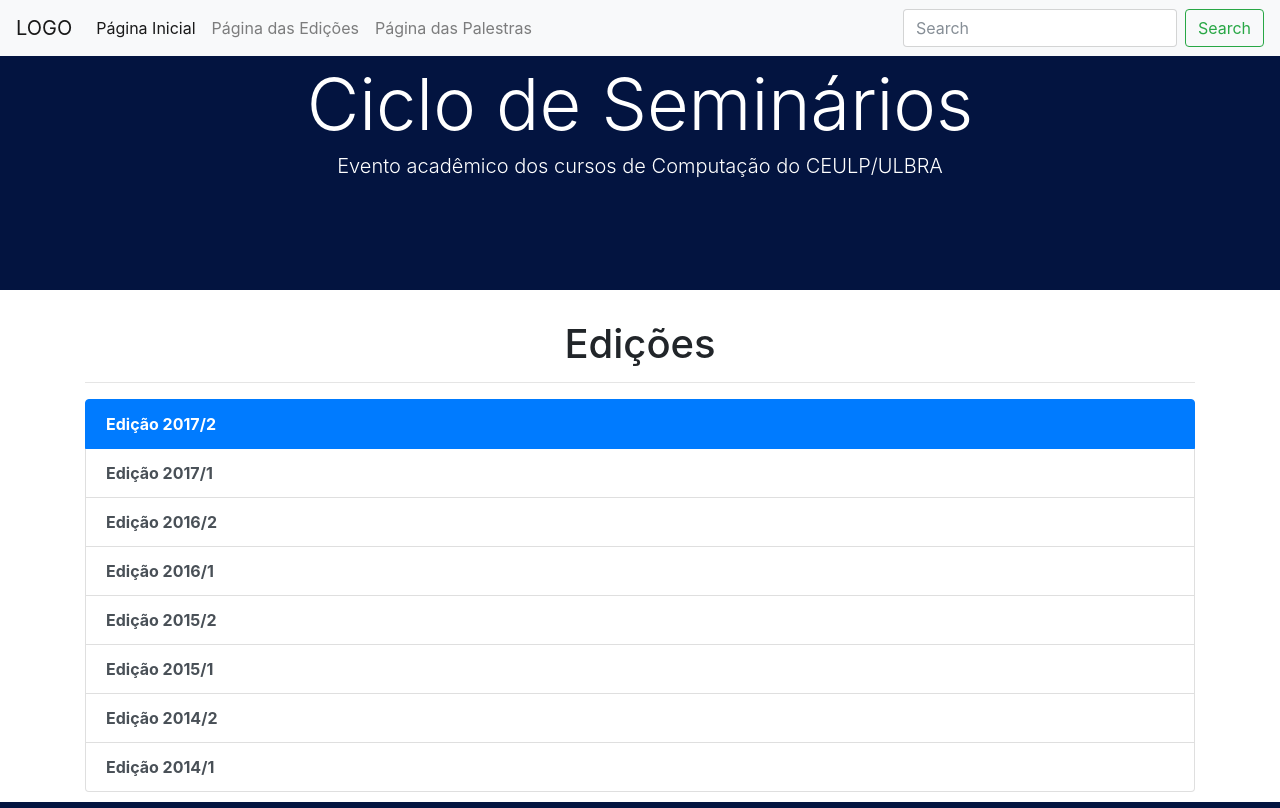
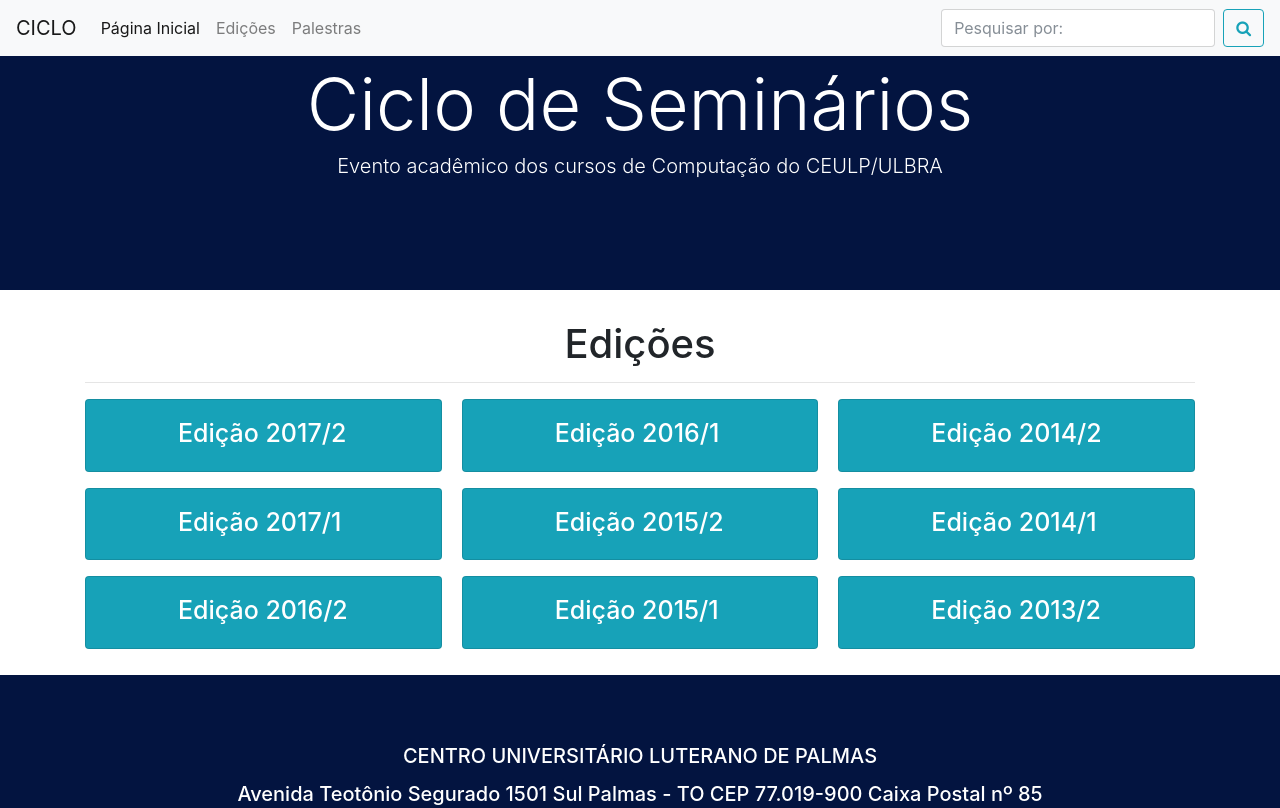
Before and after one commit to itgirlsceulp/ciclo-de-seminarios, a plain HTML site: page edicoes.html in a window 1280 px wide. Shown: the top 808 px of the page. Drawn offline with nearby package versions, Linux system fonts and the light colour scheme.

Commit message:
Alterações gerais

```diff
--- a/edicoes.html
+++ b/edicoes.html
@@ -7,19 +7,16 @@
     <!--disponível para diversos dispositivos-->
     <link rel="stylesheet" href="https://maxcdn.bootstrapcdn.com/bootstrap/4.0.0-beta/css/bootstrap.min.css" integrity="sha384-/Y6pD6FV/Vv2HJnA6t+vslU6fwYXjCFtcEpHbNJ0lyAFsXTsjBbfaDjzALeQsN6M"
         crossorigin="anonymous">
-    <link rel="stylesheet" href="estilo.css">
-    <title>Ciclo de Seminários</title>
+        <link rel="stylesheet" href="estilo.css">
+        <link href="https://maxcdn.bootstrapcdn.com/font-awesome/4.7.0/css/font-awesome.min.css" rel="stylesheet" integrity="sha384-wvfXpqpZZVQGK6TAh5PVlGOfQNHSoD2xbE+QkPxCAFlNEevoEH3Sl0sibVcOQVnN"
+            crossorigin="anonymous">
+            <title>Ciclo de Seminários</title>
 </head>
 
 <body>
     <header>
         <nav class="navbar fixed-top navbar-expand-lg navbar-light bg-light">
-            <a class="navbar-brand" href="#">LOGO</a>
-            <button class="navbar-toggler" type="button" data-toggle="collapse" data-target="#navbarSupportedContent" aria-controls="navbarSupportedContent"
-                aria-expanded="false" aria-label="Toggle navigation">
-                <span class="navbar-toggler-icon"></span>
-            </button>
-
+            <a class="navbar-brand" href="index.html">CICLO</a>
             <div class="collapse navbar-collapse" id="navbarSupportedContent">
                 <ul class="navbar-nav mr-auto">
                     <li class="nav-item active">
@@ -28,15 +25,15 @@
                         </a>
                     </li>
                     <li class="nav-item">
-                        <a class="nav-link" href="edicoes.html">Página das Edições</a>
+                        <a class="nav-link" href="edicoes.html">Edições</a>
                     </li>
                     <li class="nav-item">
-                        <a class="nav-link" href="palestras.html">Página das Palestras</a>
+                        <a class="nav-link" href="palestras.html">Palestras</a>
                     </li>
                 </ul>
                 <form class="form-inline my-2 my-lg-0">
-                    <input class="form-control mr-sm-2" type="text" placeholder="Search" aria-label="Search">
-                    <button class="btn btn-outline-success my-2 my-sm-0" type="submit">Search</button>
+                    <input class="form-control mr-sm-2" type="text" placeholder="Pesquisar por:" aria-label="Search">
+                    <button class="btn btn-outline-info my-2 my-sm-0" type="submit"><i class="fa fa-search" aria-hidden="true"></i></button>
                 </form>
             </div>
         </nav>
@@ -52,19 +49,70 @@
         <div class="container">
             <h1 class="titulo-pagina">Edições</h1>
             <hr>
-            <div class="">
-                <div class="list-group">
-                    <strong>
-                    <a href="palestras.html" class="list-group-item active">Edição 2017/2</a>
-                    <a href="#" class="list-group-item list-group-item-action">Edição 2017/1</a>
-                    <a href="#" class="list-group-item list-group-item-action">Edição 2016/2</a>
-                    <a href="#" class="list-group-item list-group-item-action">Edição 2016/1</a>
-                    <a href="#" class="list-group-item list-group-item-action">Edição 2015/2</a>
-                    <a href="#" class="list-group-item list-group-item-action">Edição 2015/1</a>
-                    <a href="#" class="list-group-item list-group-item-action">Edição 2014/2</a>
-                    <a href="#" class="list-group-item list-group-item-action">Edição 2014/1</a>
-                </strong>
-                </div>
+            <div class="card-columns">
+                <a href="palestras.html">
+                    <div class="card text-white bg-info mb-3">
+                        <div class="card-body">
+                            <h4 class="card-title card-edicoes">Edição 2017/2</h4>
+                        </div>
+                    </div>
+                </a>
+                <a href="palestras.html">
+                    <div class="card text-white bg-info mb-3">
+                        <div class="card-body">
+                            <h4 class="card-title card-edicoes">Edição 2017/1</h4>
+                        </div>
+                    </div>
+                </a>
+                <a href="palestras.html">
+                    <div class="card text-white bg-info mb-3">
+                        <div class="card-body">
+                            <h4 class="card-title card-edicoes">Edição 2016/2</h4>
+                        </div>
+                    </div>
+                </a>
+                <a href="palestras.html">
+                    <div class="card text-white bg-info mb-3">
+                        <div class="card-body">
+                            <h4 class="card-title card-edicoes">Edição 2016/1</h4>
+                        </div>
+                    </div>
+                </a>
+                <a href="palestras.html">
+                    <div class="card text-white bg-info mb-3">
+                        <div class="card-body">
+                            <h4 class="card-title card-edicoes">Edição 2015/2</h4>
+                        </div>
+                    </div>
+                </a>
+                <a href="palestras.html">
+                    <div class="card text-white bg-info mb-3">
+                        <div class="card-body">
+                            <h4 class="card-title card-edicoes">Edição 2015/1</h4>
+                        </div>
+                    </div>
+                </a>
+                <a href="palestras.html">
+                    <div class="card text-white bg-info mb-3">
+                        <div class="card-body">
+                            <h4 class="card-title card-edicoes">Edição 2014/2</h4>
+                        </div>
+                    </div>
+                </a>
+                <a href="palestras.html">
+                    <div class="card text-white bg-info mb-3">
+                        <div class="card-body">
+                            <h4 class="card-title card-edicoes">Edição 2014/1</h4>
+                        </div>
+                    </div>
+                </a>
+                <a href="palestras.html">
+                    <div class="card text-white bg-info mb-3">
+                        <div class="card-body">
+                            <h4 class="card-title card-edicoes">Edição 2013/2</h4>
+                        </div>
+                    </div>
+                </a>
             </div>
         </div>
     </section>
--- a/estilo.css
+++ b/estilo.css
@@ -91,3 +91,9 @@ footer{
 .container{
     margin-bottom: 10px;
 }
+
+.card-edicoes{
+    font-size: 25px;
+    margin-bottom: .20rem;
+    margin-left: 4.5rem !important;
+}
```
Also changed, not shown: index.html (+8 -12 lines), palestra.html (+20 -16 lines), palestrante.html (+12 -17 lines), palestras.html (+18 -21 lines), sobre.html (+6 -9 lines), img/banners/palestra1.jpg, img/banners/palestra4.jpg, img/banners/palestra5.jpg, img/banners/palestra6.jpg, img/banners/palestra7.jpg, img/banners/palestra8.jpg, img/banners/palestra9.jpg, img/pessoas/ana.jpg (added), img/pessoas/karol.jpg (added).
